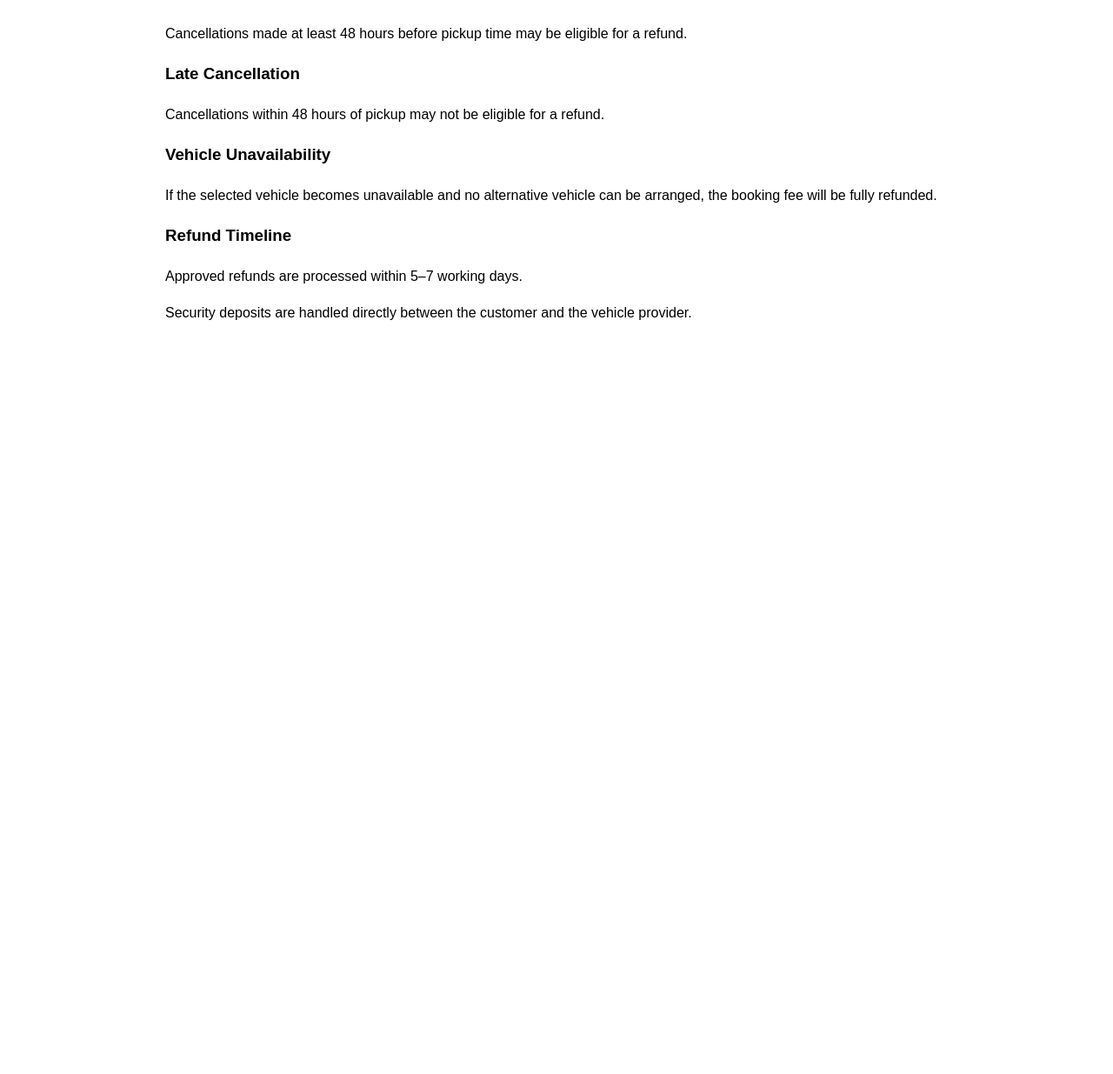
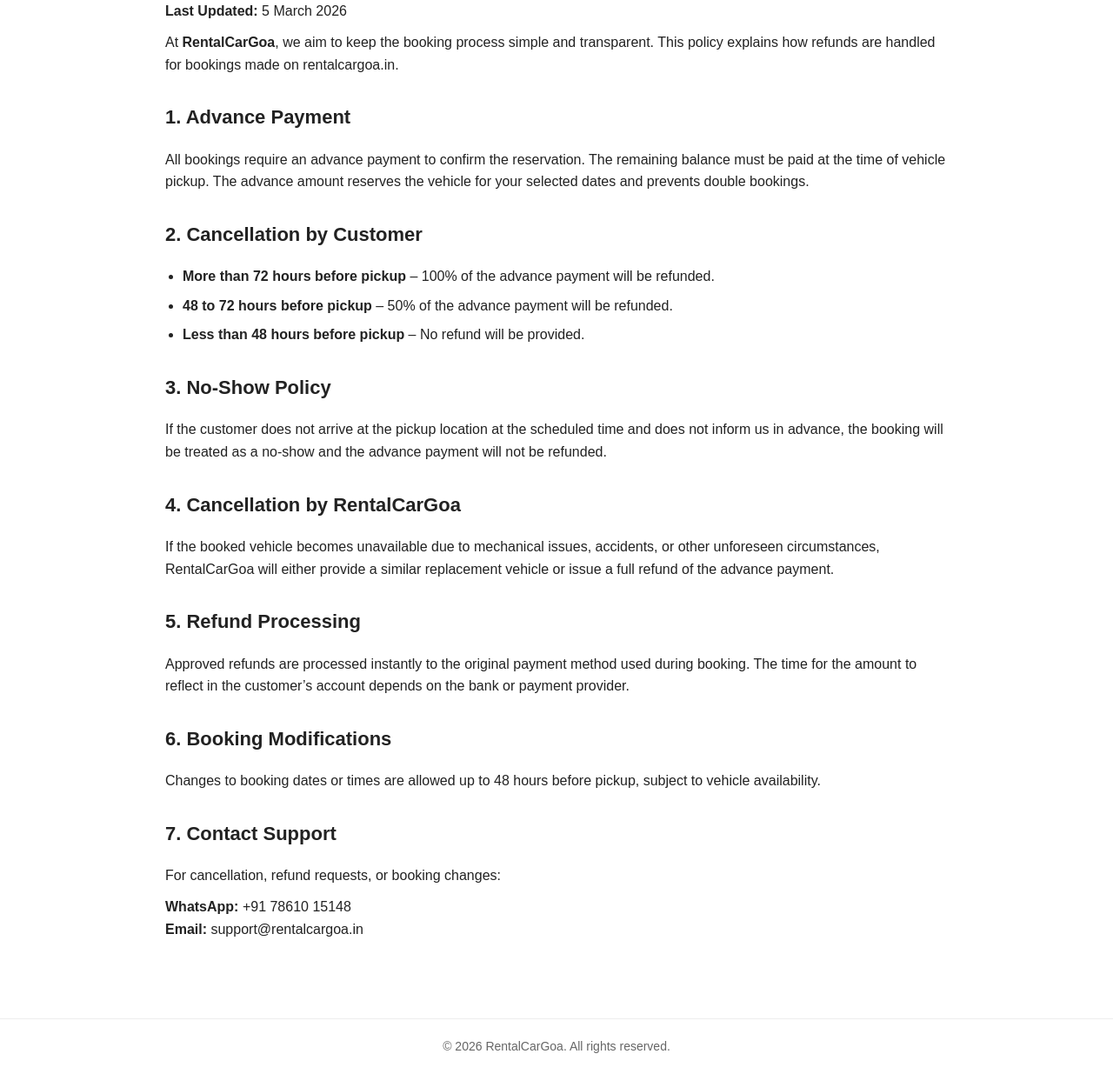
Before and after one commit to iamjaypatelon-ux/GoaCarRental, a website: page refund.html in a window 1280 px wide. Shown: the part 181-1416 px from the top of the page at 87% size. Before the commit the page ends 800 px from the top, so only its background shows below. Drawn offline with Linux system fonts and the light colour scheme.

Commit message:
Update refund.html

```diff
--- a/refund.html
+++ b/refund.html
@@ -1,29 +1,135 @@
 <!DOCTYPE html>
-<html>
+<html lang="en">
 <head>
+<meta charset="UTF-8">
 <meta name="viewport" content="width=device-width, initial-scale=1.0">
-<title>Refund Policy | Rental Car Goa</title>
+<title>Refund Policy | RentalCarGoa</title>
+<link rel="icon" type="image/png" href="/favicon.png">
+
+<style>
+body{
+font-family: Arial, Helvetica, sans-serif;
+margin:0;
+padding:0;
+background:#ffffff;
+color:#222;
+line-height:1.6;
+}
+
+.container{
+max-width:900px;
+margin:auto;
+padding:40px 20px;
+}
+
+h1{
+font-size:32px;
+margin-bottom:10px;
+}
+
+h2{
+margin-top:30px;
+font-size:22px;
+}
+
+p{
+margin:10px 0;
+}
+
+ul{
+padding-left:20px;
+}
+
+li{
+margin:8px 0;
+}
+
+.header{
+background:#075E54;
+color:#fff;
+padding:15px 20px;
+font-size:18px;
+font-weight:bold;
+}
+
+.footer{
+margin-top:40px;
+padding:20px;
+font-size:14px;
+text-align:center;
+border-top:1px solid #eee;
+color:#666;
+}
+</style>
 </head>
 
-<body style="font-family:Arial; max-width:900px; margin:auto; padding:20px; line-height:1.6">
+<body>
 
-<h1>Refund & Cancellation Policy</h1>
+<div class="header">
+RentalCarGoa
+</div>
 
-<p>The payment made through this website is a booking confirmation fee.</p>
+<div class="container">
 
-<h3>Customer Cancellation</h3>
-<p>Cancellations made at least 48 hours before pickup time may be eligible for a refund.</p>
+<h1>Refund Policy</h1>
+<p><strong>Last Updated:</strong> 5 March 2026</p>
 
-<h3>Late Cancellation</h3>
-<p>Cancellations within 48 hours of pickup may not be eligible for a refund.</p>
+<p>
+At <strong>RentalCarGoa</strong>, we aim to keep the booking process simple and transparent.
+This policy explains how refunds are handled for bookings made on rentalcargoa.in.
+</p>
 
-<h3>Vehicle Unavailability</h3>
-<p>If the selected vehicle becomes unavailable and no alternative vehicle can be arranged, the booking fee will be fully refunded.</p>
+<h2>1. Advance Payment</h2>
+<p>
+All bookings require an advance payment to confirm the reservation. The remaining balance must be paid at the time of vehicle pickup.
+The advance amount reserves the vehicle for your selected dates and prevents double bookings.
+</p>
 
-<h3>Refund Timeline</h3>
-<p>Approved refunds are processed within 5–7 working days.</p>
+<h2>2. Cancellation by Customer</h2>
+<ul>
+<li><strong>More than 72 hours before pickup</strong> – 100% of the advance payment will be refunded.</li>
+<li><strong>48 to 72 hours before pickup</strong> – 50% of the advance payment will be refunded.</li>
+<li><strong>Less than 48 hours before pickup</strong> – No refund will be provided.</li>
+</ul>
 
-<p>Security deposits are handled directly between the customer and the vehicle provider.</p>
+<h2>3. No-Show Policy</h2>
+<p>
+If the customer does not arrive at the pickup location at the scheduled time and does not inform us in advance,
+the booking will be treated as a no-show and the advance payment will not be refunded.
+</p>
+
+<h2>4. Cancellation by RentalCarGoa</h2>
+<p>
+If the booked vehicle becomes unavailable due to mechanical issues, accidents, or other unforeseen circumstances,
+RentalCarGoa will either provide a similar replacement vehicle or issue a full refund of the advance payment.
+</p>
+
+<h2>5. Refund Processing</h2>
+<p>
+Approved refunds are processed instantly to the original payment method used during booking.
+The time for the amount to reflect in the customer’s account depends on the bank or payment provider.
+</p>
+
+<h2>6. Booking Modifications</h2>
+<p>
+Changes to booking dates or times are allowed up to 48 hours before pickup, subject to vehicle availability.
+</p>
+
+<h2>7. Contact Support</h2>
+<p>
+For cancellation, refund requests, or booking changes:
+</p>
+
+<p>
+<strong>WhatsApp:</strong> +91 78610 15148<br>
+<strong>Email:</strong> support@rentalcargoa.in
+</p>
+
+</div>
+
+<div class="footer">
+© 2026 RentalCarGoa. All rights reserved.
+</div>
 
 </body>
 </html>
```
